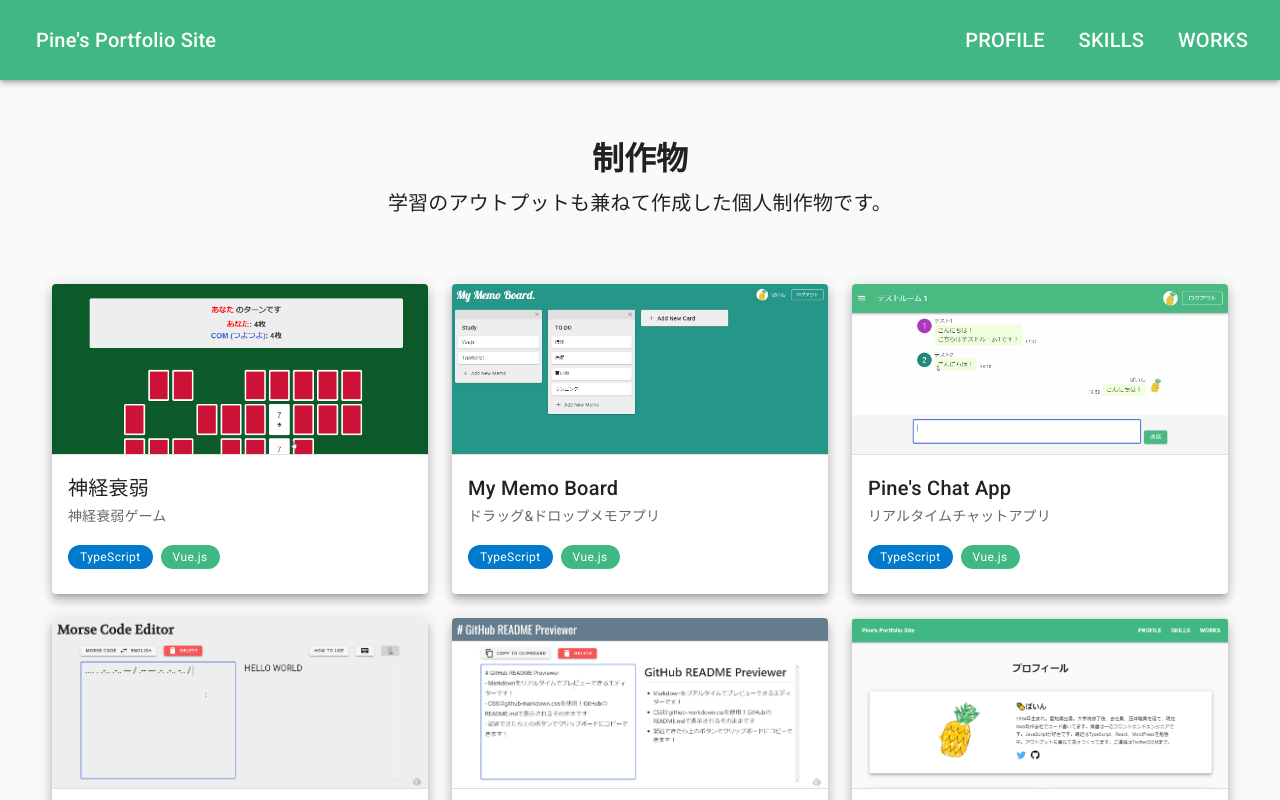
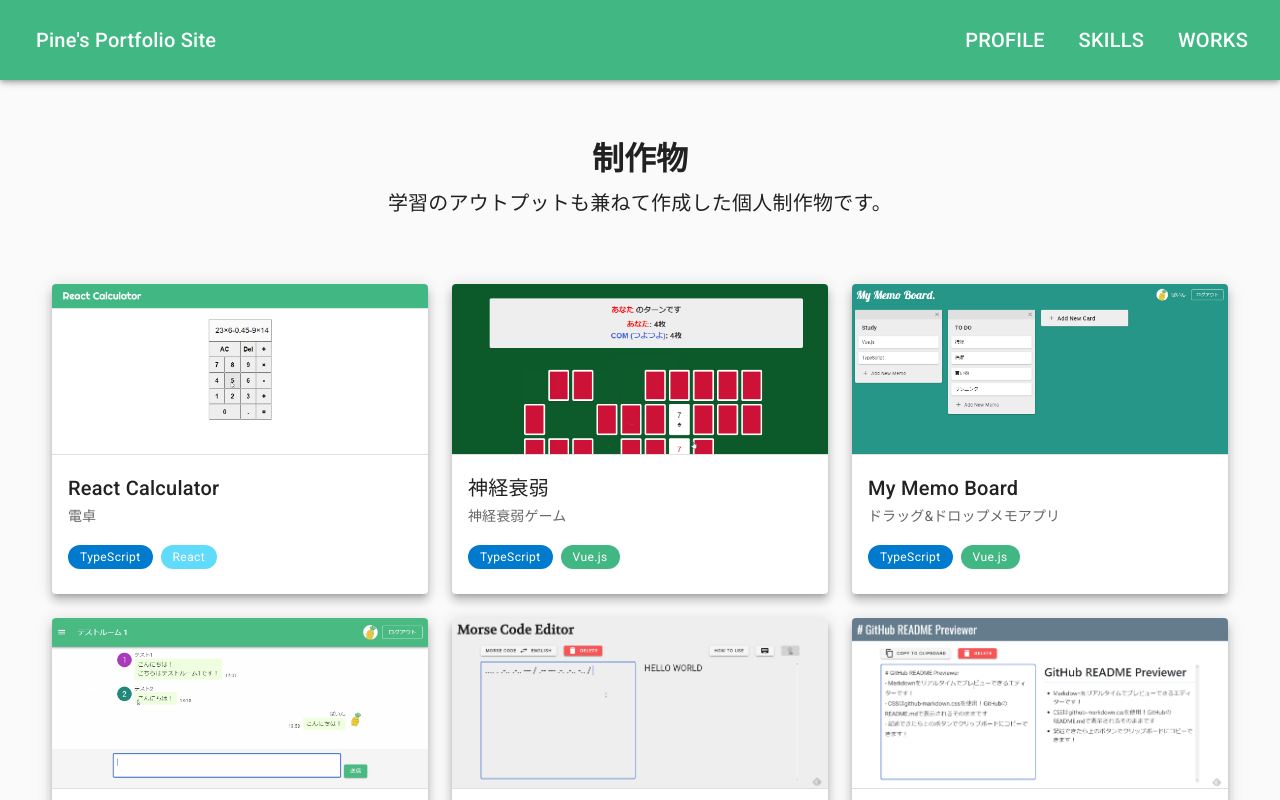
Before and after one commit to foolish-pine/portfolio_public, a Vue app: page /works in a window 1280 px wide. Shown: the top 800 px of the page. Built offline with nearby package versions, Linux system fonts and the light colour scheme.

Commit message:
[add] 制作物/React Calculatorを追加

```diff
--- a/src/assets/json/works.json
+++ b/src/assets/json/works.json
@@ -1,4 +1,24 @@
 [
+  {
+    "img": "img/work/calculator.png",
+    "title": "React Calculator",
+    "subtitle": "電卓",
+    "tag": [
+      "TypeScript", "React"
+    ],
+    "dialog": false,
+    "dialogImg": "img/work/calculator.gif",
+    "url": "https://pine-react-calculator.netlify.app/",
+    "github": "https://github.com/foolish-pine/react-calculator",
+    "charge": "すべて",
+    "tools": "TypeScript / React",
+    "period": "10時間",
+    "points": [
+      "React で作成した電卓です。",
+      "四則演算が可能です。小数を含む計算もできます。",
+      "Jest + React Testing Library によるテストも行いました。"
+    ]
+  },
   {
     "img": "img/work/concentration-game.png",
     "title": "神経衰弱",
--- a/src/views/Works.vue
+++ b/src/views/Works.vue
@@ -82,6 +82,14 @@
                 color="#41b883"
                 text-color="white"
                 >Vue.js</v-chip
+              >
+              <v-chip
+                v-if="work.tag.includes('React')"
+                class="caption mr-2 mb-2"
+                small
+                color="#61DBFB"
+                text-color="white"
+                >React</v-chip
               >
               <v-chip
                 v-if="work.tag.includes('PHP')"
```
Also changed, not shown: public/img/work/calculator.gif (added), public/img/work/calculator.png (added).
